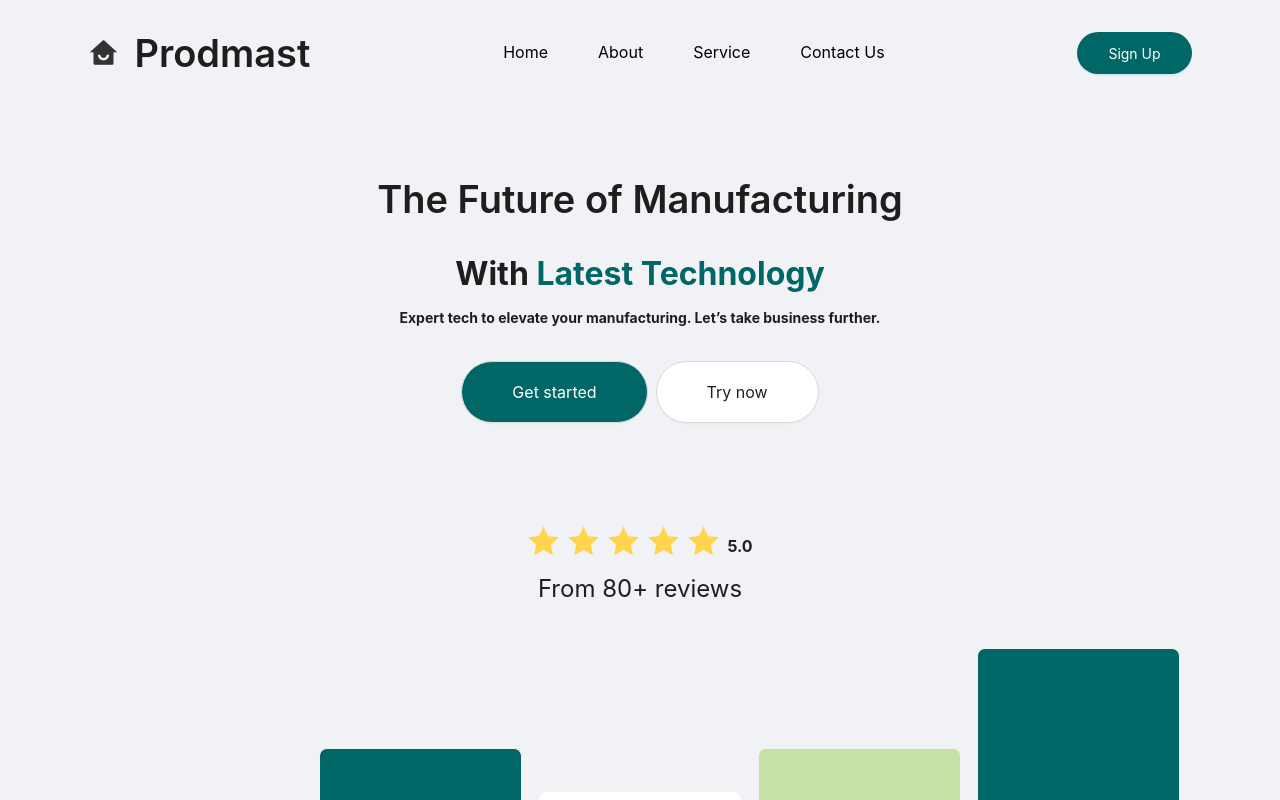
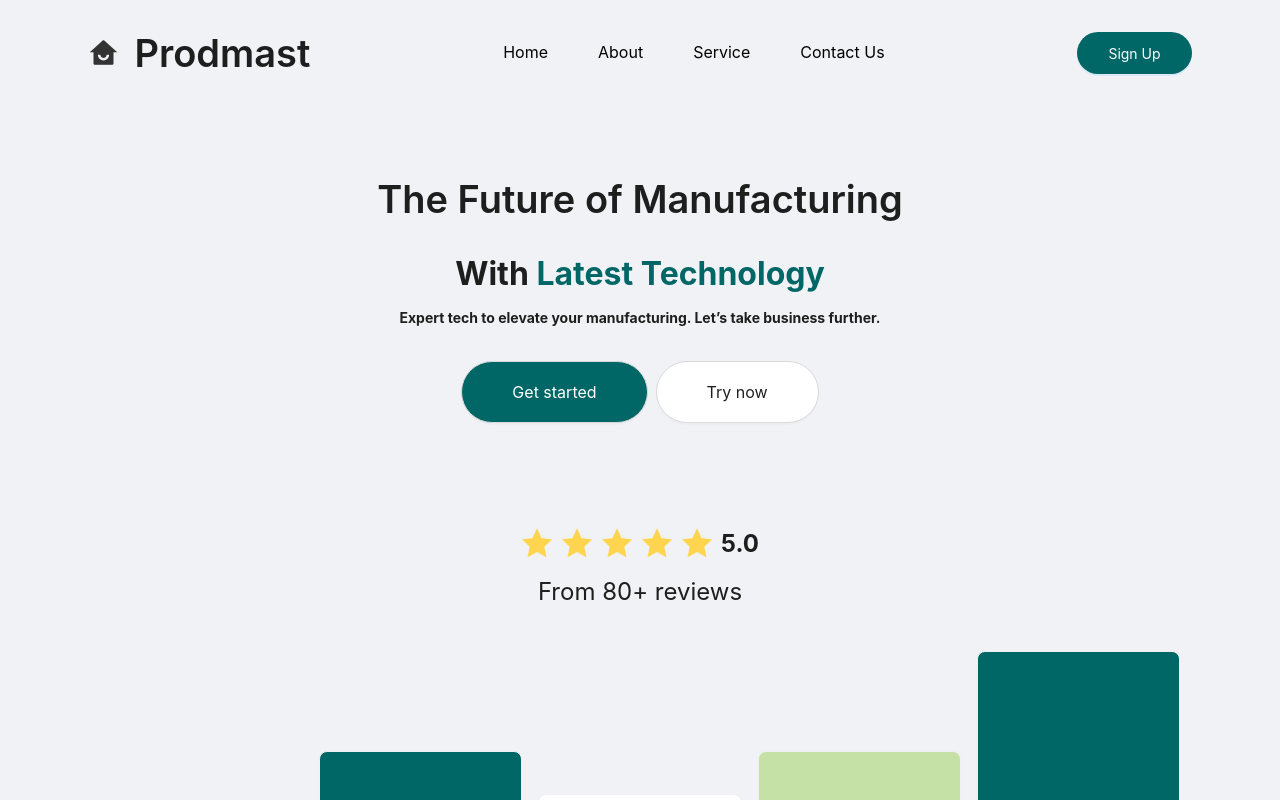
Before and after one commit to Chintan18018/Prodmast, a React (Vite) app: page / in a window 1280 px wide. Shown: the top 800 px of the page. Built offline with nearby package versions, Linux system fonts and the light colour scheme.

Commit message:
herocomp change

```diff
--- a/src/components/HeroComp.jsx
+++ b/src/components/HeroComp.jsx
@@ -31,7 +31,7 @@ const HeroComp = () => {
             <i class="ri-star-fill" style={{ color: '#FFD54F' }}></i>
             <i class="ri-star-fill" style={{ color: '#FFD54F' }}></i>
             <i class="ri-star-fill" style={{ color: '#FFD54F' }}></i>
-            <Text style={{ fontSize: '16px', fontWeight:"bolder" }}>5.0</Text>
+            <Text style={{ fontSize: '24px', fontWeight:"bolder" }}>5.0</Text>
           </Space>
         </div>
         <Text style={{fontSize:'24px'}}>From 80+ reviews</Text>
```
